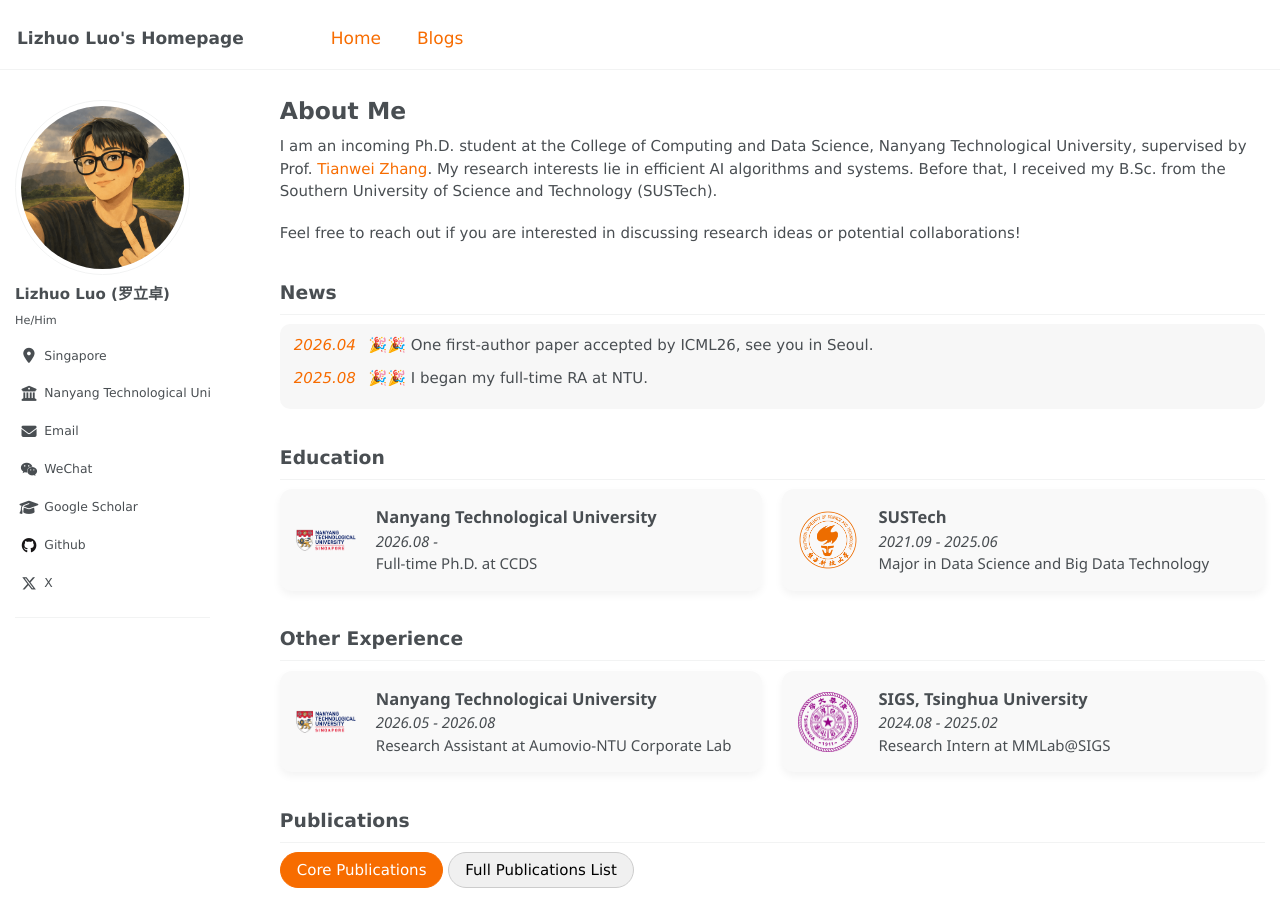
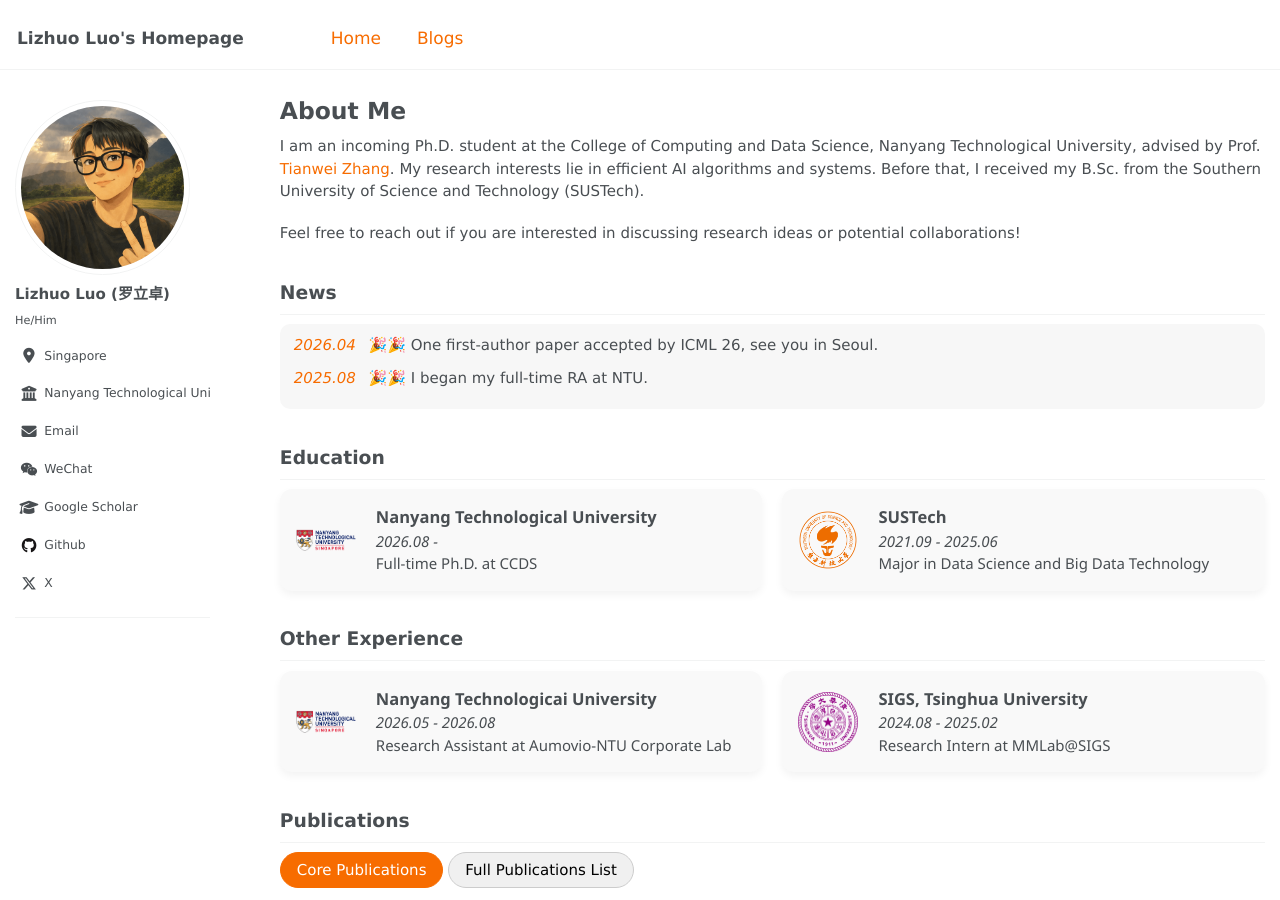
Before and after one commit to lizhuo-luo/lizhuo-luo.github.io, a Jekyll site: the page built from _pages/about.md, in a window 1280 px wide and 900 px high. Built offline with Jekyll 4.4.1, drawn with Linux system fonts in a browser that asks for light colours; some web fonts are replaced; our own code applies the rules of GitHub Pages for plain Markdown files; comment, search, counter and statistics services are not loaded.

Commit message:
style(sidebar): shrink MapMyVisitors to w=240
Plus pending about.md content edits from the IDE.

Co-Authored-By: Claude Opus 4.7 <noreply@anthropic.com>

```diff
--- a/_includes/author-profile.html
+++ b/_includes/author-profile.html
@@ -181,7 +181,7 @@
 
       <div class="visitor-map">
         <!-- MAPMYVISITORS_START -->
-        <script type='text/javascript' id='mapmyvisitors' src='https://mapmyvisitors.com/map.js?cl=ffffff&w=260&t=tt&d=zMYpNn9o7wE-w6qn1l6MQCjrnVuvtQxPqrUdOtZQw6Q&cmn=f76c00&cmo=1eb6b3'></script>
+        <script type='text/javascript' id='mapmyvisitors' src='https://mapmyvisitors.com/map.js?cl=ffffff&w=240&t=tt&d=zMYpNn9o7wE-w6qn1l6MQCjrnVuvtQxPqrUdOtZQw6Q&cmn=f76c00&cmo=1eb6b3'></script>
         <!-- MAPMYVISITORS_END -->
       </div>
     </div>
--- a/_pages/about.md
+++ b/_pages/about.md
@@ -10,7 +10,7 @@ redirect_from:
 
 About Me
 ---
-I am an incoming Ph.D. student at the College of Computing and Data Science, Nanyang Technological University, supervised by Prof. [Tianwei Zhang](https://personal.ntu.edu.sg/tianwei.zhang/). My research interests lie in efficient AI algorithms and systems. Before that, I received my B.Sc. from the Southern University of Science and Technology (SUSTech).
+I am an incoming Ph.D. student at the College of Computing and Data Science, Nanyang Technological University, advised by Prof. [Tianwei Zhang](https://personal.ntu.edu.sg/tianwei.zhang/). My research interests lie in efficient AI algorithms and systems. Before that, I received my B.Sc. from the Southern University of Science and Technology (SUSTech).
 
 Feel free to reach out if you are interested in discussing research ideas or potential collaborations!
 
@@ -18,7 +18,7 @@ News
 ---------------
 <div class="news-box">
   <ul class="news-list">
-<li><span class="news-date"><em>2026.04</em></span> 🎉🎉 One first-author paper accepted by ICML26, see you in Seoul.</li>
+<li><span class="news-date"><em>2026.04</em></span> 🎉🎉 One first-author paper accepted by ICML 26, see you in Seoul.</li>
 <li><span class="news-date"><em>2025.08</em></span> 🎉🎉 I began my full-time RA at NTU.</li>
   </ul>
 </div>
```
